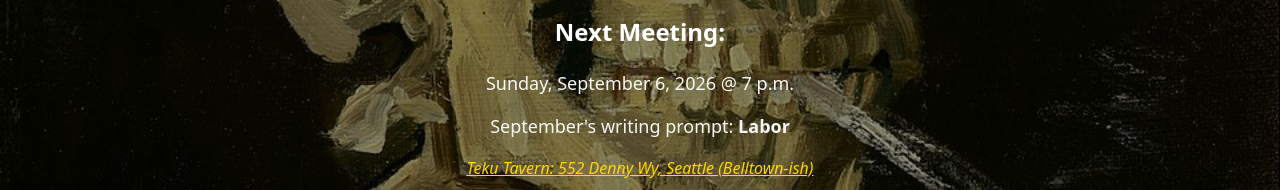
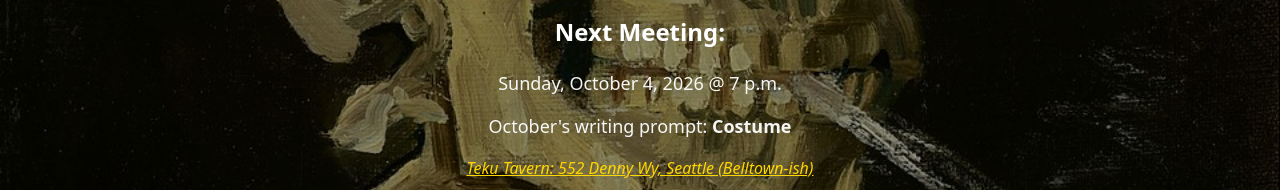
Before and after one commit to highsilkhat/toxic-poetry-club, a React (Vite) app: page / in a window 1280 px wide. Shown: the part 357-547 px from the top of the page. Built offline with nearby package versions, Linux system fonts and the light colour scheme.

Commit message:
updating for October

```diff
--- a/src/components/Home.jsx
+++ b/src/components/Home.jsx
@@ -11,9 +11,9 @@ export default function Home() {
 
             <h2>Next Meeting:</h2>
 
-            <p className="home__meeting-time">Sunday, September 6, 2026 @ 7 p.m.</p>
+            <p className="home__meeting-time">Sunday, October 4, 2026 @ 7 p.m.</p>
 
-            <p className="home__writing-prompt">September's writing prompt: <strong>Labor</strong></p>
+            <p className="home__writing-prompt">October's writing prompt: <strong>Costume</strong></p>
 
             <address>
                 <a
```
